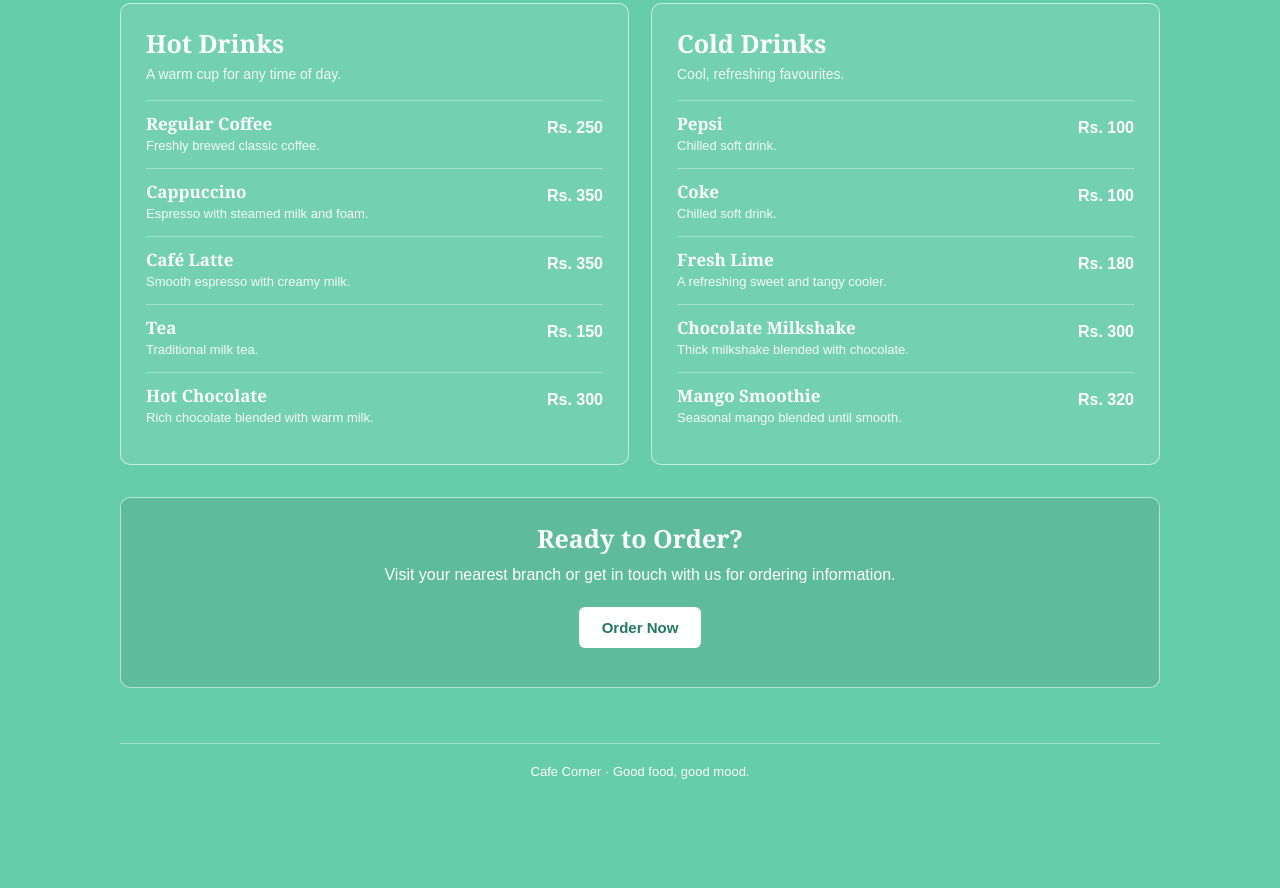
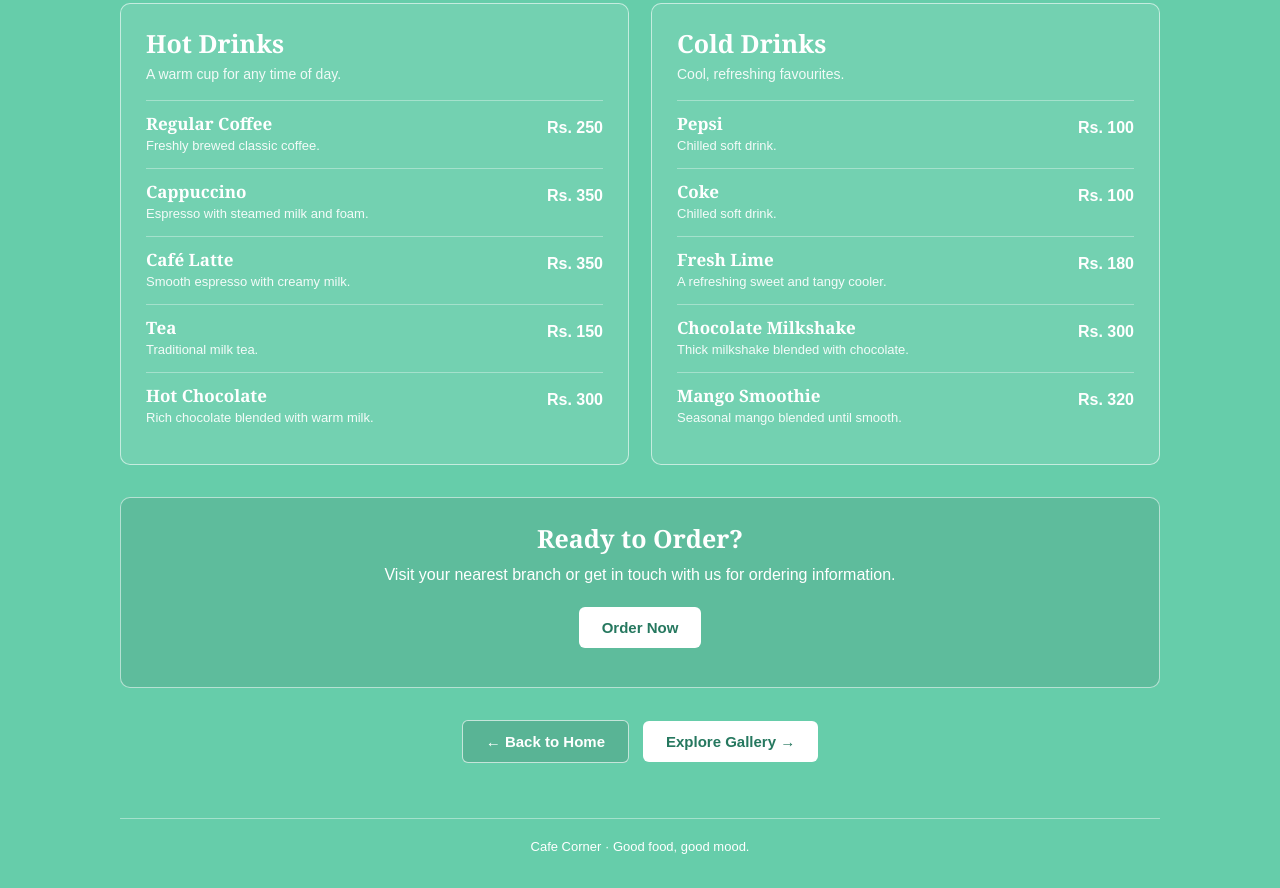
Before and after one commit to abubakar-i263253/cafe-menu, a plain HTML site: page menu.html in a window 1280 px wide. Shown: the part 730-1618 px from the top of the page. Before the commit the page ends 1543 px from the top, so only its background shows below. Drawn offline with Linux system fonts and the light colour scheme.

Commit message:
Added navigation links to all webpages

```diff
--- a/menu.html
+++ b/menu.html
@@ -71,6 +71,10 @@
       <p class="small-note" id="order-message" aria-live="polite"></p>
     </section>
   </main>
+    <nav class="page-navigation" aria-label="Page navigation">
+      <a class="button-link button-secondary" href="index.html">← Back to Home</a>
+      <a class="button-link" href="gallery.html">Explore Gallery →</a>
+    </nav>
   <footer class="site-footer">Cafe Corner · Good food, good mood.</footer>
 </body>
 </html>
--- a/styles.css
+++ b/styles.css
@@ -160,3 +160,28 @@ h3 { font-size: 18px; margin-bottom: 4px; }
   .menu-card { padding: 20px 17px; }
   .menu-item { gap: 10px; }
 }
+
+
+/* Page-to-page navigation buttons */
+.page-navigation {
+  display: flex;
+  justify-content: center;
+  align-items: center;
+  flex-wrap: wrap;
+  gap: 14px;
+  margin: 32px auto 10px;
+}
+.page-navigation .button-link { text-align: center; }
+.page-navigation .button-secondary {
+  color: var(--white);
+  background: rgba(0, 0, 0, 0.12);
+  border: 1px solid rgba(255, 255, 255, 0.65);
+}
+.page-navigation .button-secondary:hover {
+  color: var(--deep-green);
+  background: var(--white);
+}
+@media (max-width: 520px) {
+  .page-navigation { flex-direction: column; }
+  .page-navigation .button-link { width: 100%; max-width: 280px; }
+}
```
Also changed, not shown: contact.html (+4 -0 lines), gallery.html (+4 -0 lines).
